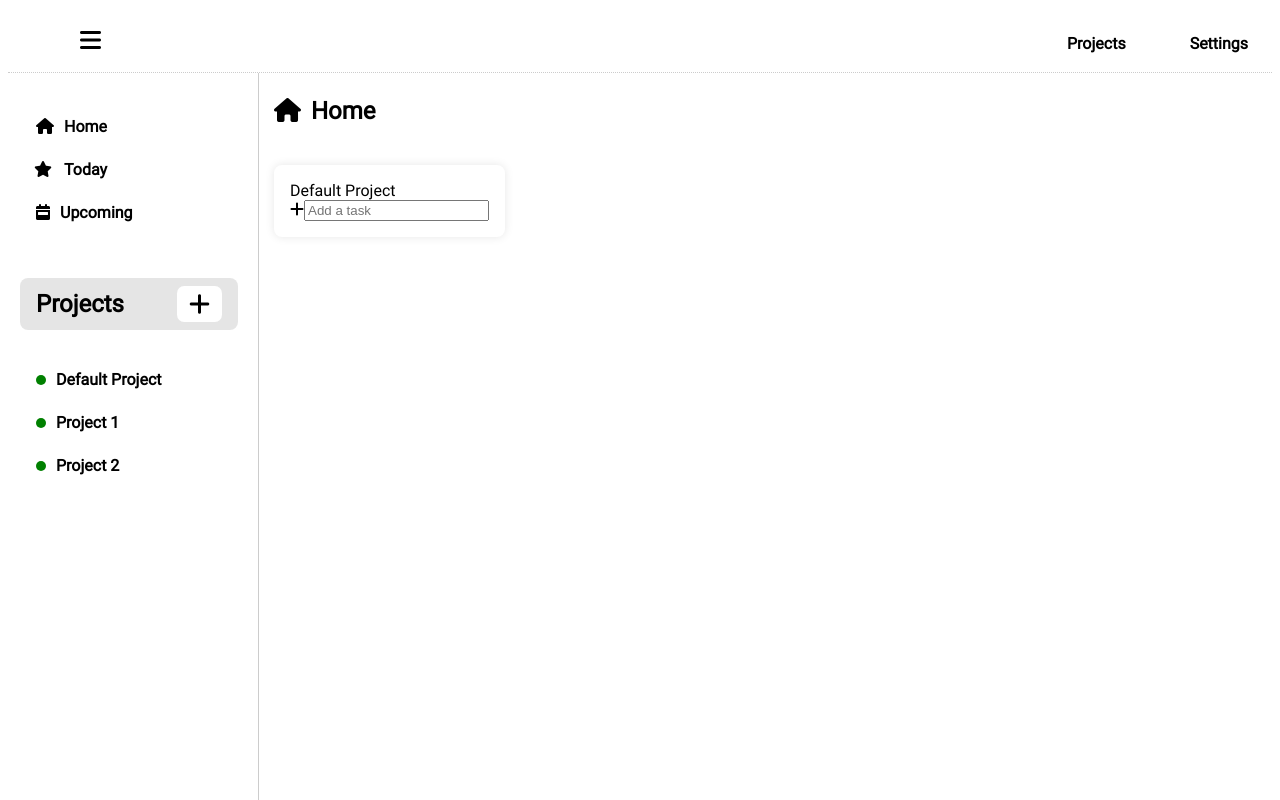
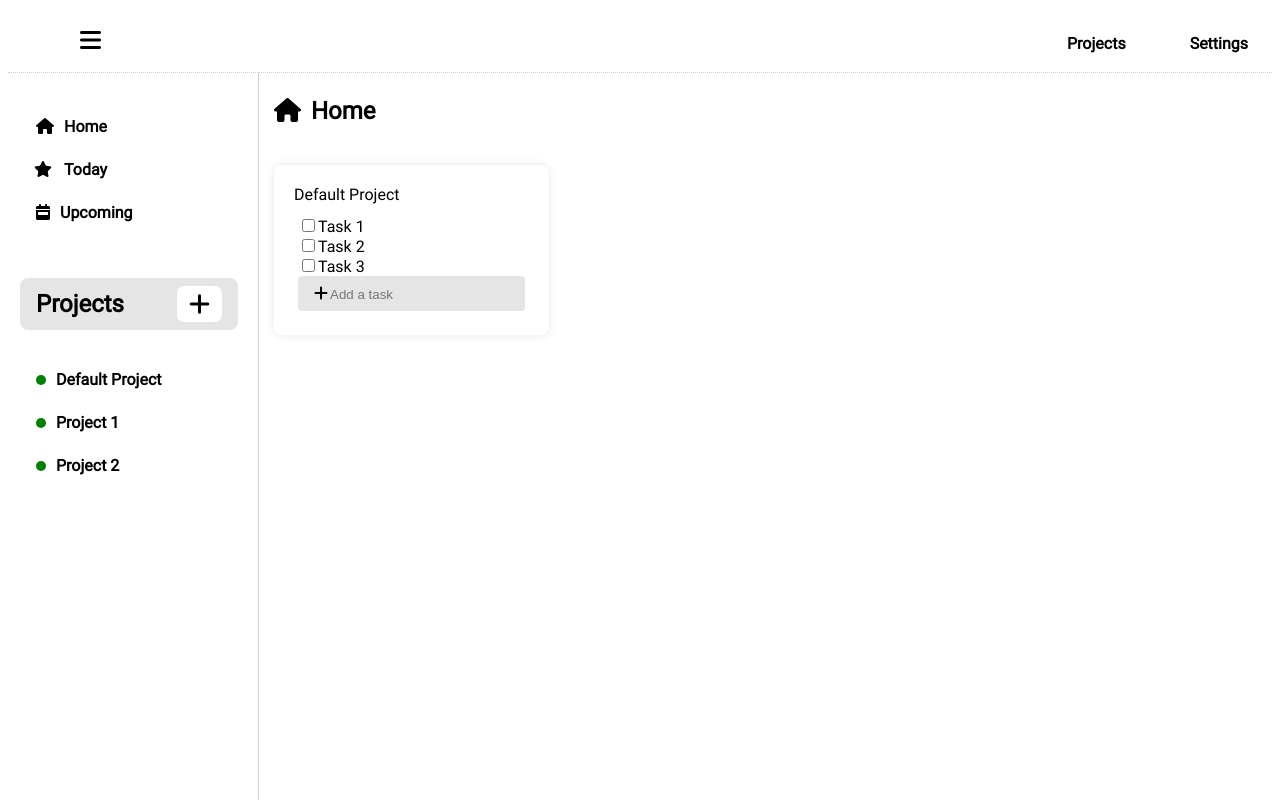
Before and after one commit to dustinshook/todo-list, a website built with webpack: page src/assets/index.html in a window 1280 px wide. Built offline with nearby package versions, Linux system fonts and the light colour scheme.

Commit message:
restart dev

```diff
--- a/src/components/add-button/add-button.css
+++ b/src/components/add-button/add-button.css
@@ -0,0 +1,17 @@
+.card-button {
+  display: inline-block;
+  padding: 0.5rem 1rem;
+  border-radius: 0.25rem;
+  text-decoration: none;
+  background-color: hsl(0deg 0% 0% / 0.1);
+}
+
+.card-button input {
+  border: none;
+  background-color: transparent;
+  color: inherit;
+}
+
+.card-button input:focus-visible {
+  outline: none;
+}
--- a/src/components/content-card/content-card.css
+++ b/src/components/content-card/content-card.css
@@ -7,3 +7,11 @@
   background-color: #fff;
   box-shadow: 0 0 10px rgba(0, 0, 0, 0.1);
 }
+
+.content-card .card-header {
+  padding: 0.25rem;
+}
+
+.content-card .card-content {
+  padding: 0.5rem;
+}
--- a/src/components/content-card/content-card.js
+++ b/src/components/content-card/content-card.js
@@ -1,5 +1,6 @@
 import './content-card.css';
 import { renderAddButton } from '../add-button/add-button.js';
+import { renderTaskList } from '../task-list/task-list.js';
 
 const renderContentCard = () => {
     const contentCard = document.createElement('div');
@@ -16,6 +17,9 @@ const renderContentCard = () => {
     const cardContent = document.createElement('div');
     cardContent.classList.add('card-content');
 
+    const taskList = renderTaskList(['Task 1', 'Task 2', 'Task 3']);
+    cardContent.appendChild(taskList);
+
     const cardButton = renderAddButton();
     cardContent.appendChild(cardButton);
 
--- /dev/null
+++ b/src/components/task-list/task-list.js
@@ -0,0 +1,26 @@
+import './task-list.css';
+
+const renderTaskList = (tasks) => {
+  const taskList = document.createElement('div');
+  taskList.classList.add('task-list');
+
+  tasks.forEach(task => {
+    const taskItem = document.createElement('div');
+    taskItem.classList.add('task-item');
+
+    const taskItemCheckbox = document.createElement('input');
+    taskItemCheckbox.setAttribute('type', 'checkbox');
+    taskItem.appendChild(taskItemCheckbox);
+
+    const taskItemText = document.createElement('span');
+    taskItemText.textContent = task;
+
+    taskItem.appendChild(taskItemText);
+
+    taskList.appendChild(taskItem);
+  });
+
+  return taskList;
+};
+
+export { renderTaskList };
```
Also changed, not shown: src/components/task-form/task-form.css (added), src/components/task-form/task-form.js (added), src/components/task-list/task-list.css (added), 1 other file.
